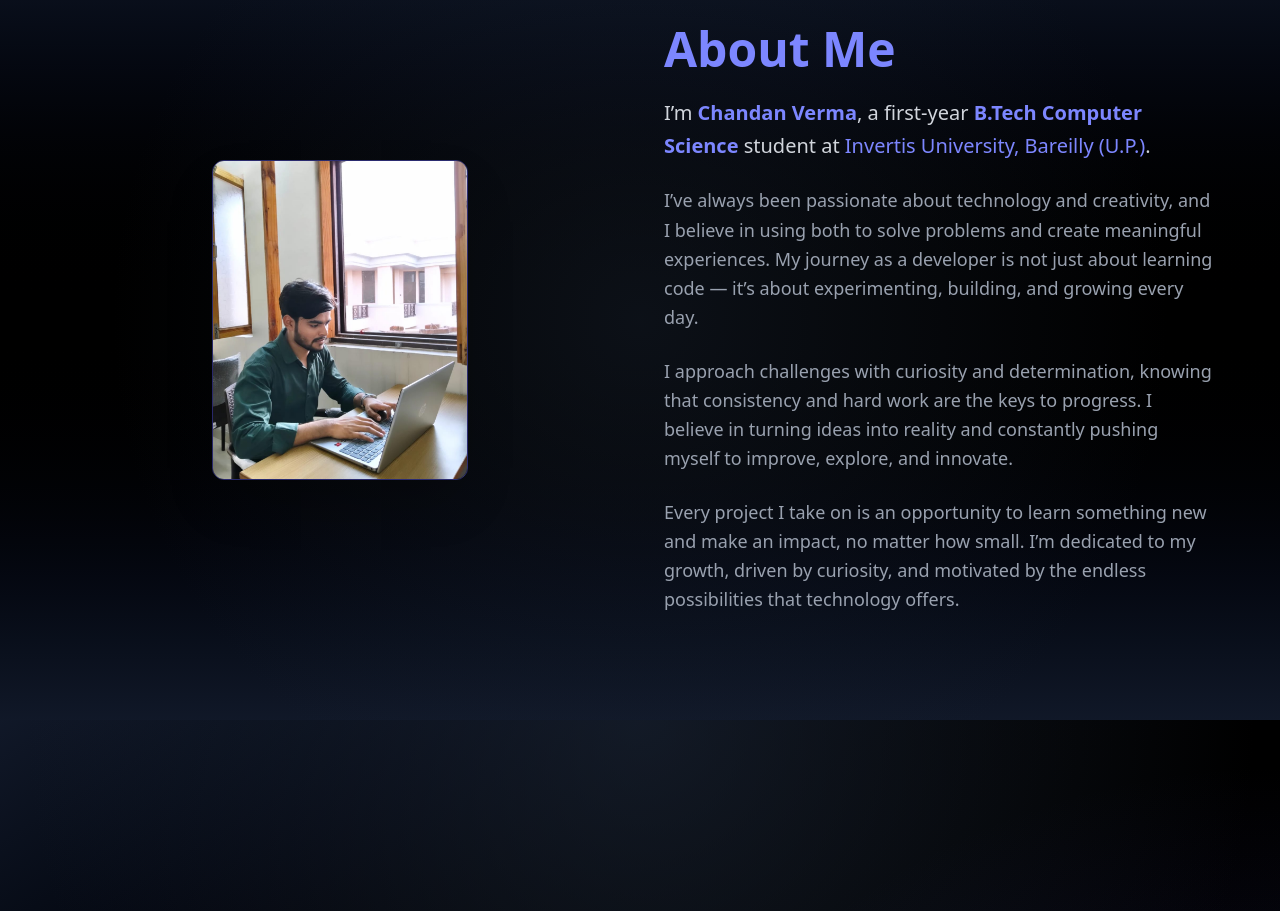
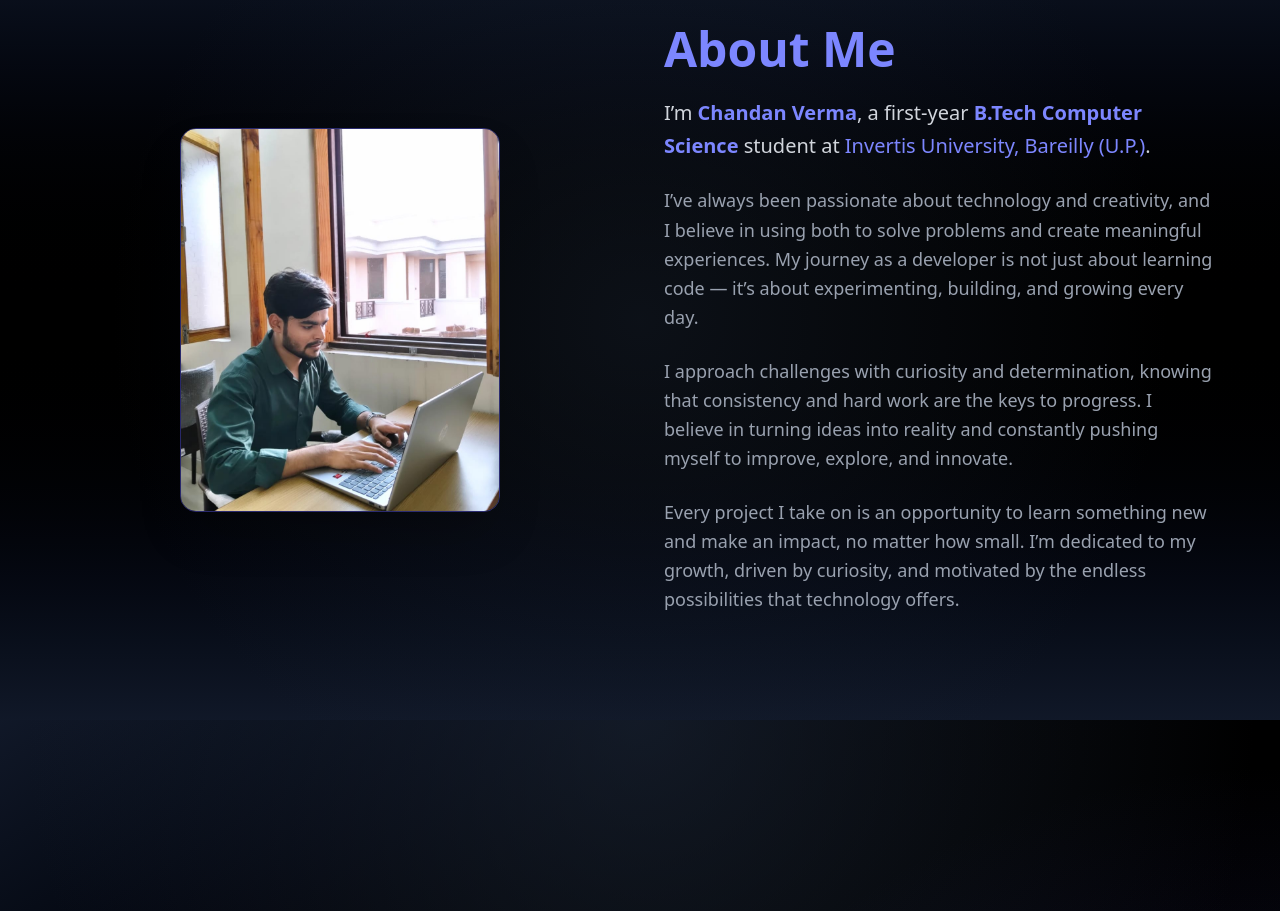
Before and after one commit to chandanXcoder/MyPortfolio, a React (Vite) app: page / in a window 1280 px wide. Shown: the part 880-1791 px from the top of the page. Built offline with nearby package versions, Linux system fonts and the light colour scheme.

Commit message:
Update AboutMe component styles: increased image size and added hover effect

```diff
--- a/src/components/AboutMe.jsx
+++ b/src/components/AboutMe.jsx
@@ -23,7 +23,7 @@ const AboutMe = () => {
           <img
             src={chandImage}
             alt="Chandan Verma"
-            className="w-64 h-80 object-cover shadow-2xl rounded-xl border border-indigo-500/40"
+            className="w-80 h-96 object-cover shadow-2xl rounded-2xl border border-indigo-500/40 hover:scale-105 transition-transform duration-500"
           />
         </motion.div>
 
```
